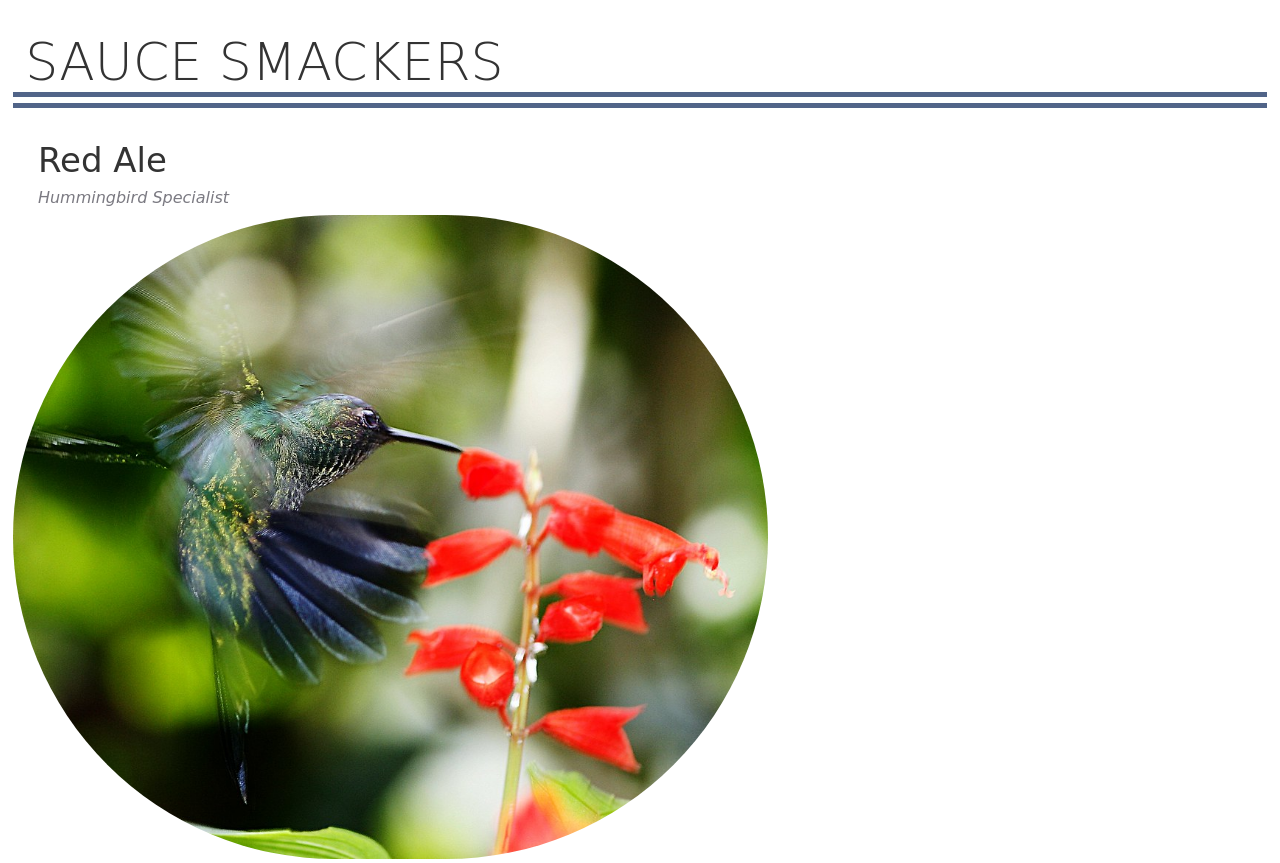
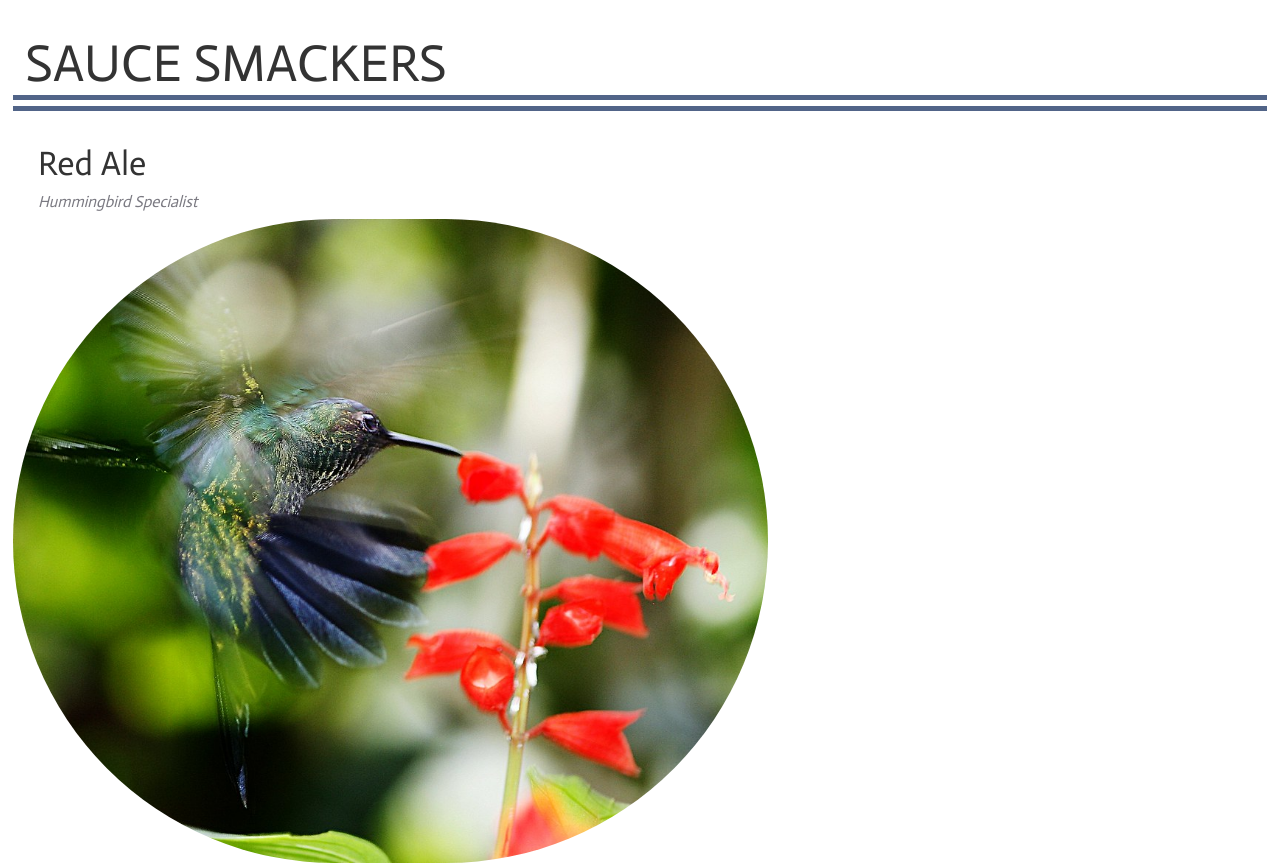
Before and after one commit to Jacob2534/rengglij.github.io, a plain HTML site: page index.html in a window 1280 px wide. Shown: the top 863 px of the page. Drawn offline with Linux system fonts and the light colour scheme.

Commit message:
imported fonts
imported fonts

```diff
--- a/css/style.css
+++ b/css/style.css
@@ -1,6 +1,6 @@
 html {
     font-size: 16px;
-    font-family: sans-serif;
+    font-family:'Roboto' sans-serif;
     color: #333;
     display: block;
 }
@@ -40,7 +40,7 @@ div {
 }
 
 h1, h2, nav a {
-    font-family: 'Kufam', cursive;
+    font-family: 'Actor', sans-serif;
 }
 
 h1 {
@@ -56,7 +56,7 @@ h1 {
     color: #333;
     display: block;
     font-size: 2.125rem;
-    font-family: 'kufam', cursive;
+    font-family: 'Actor', sans-serif;
     padding: 0 2%;
     margin: 0;
 }
@@ -75,7 +75,7 @@ p {
     font-size: 1rem;
     font-weight: normal;
     font-style: italic;
-    font-family: 'kufam', cursive;
+    font-family: 'Actor', sans-serif;
 }
 
 img {
--- a/index.html
+++ b/index.html
@@ -6,6 +6,12 @@
         <meta name="author" content="Jacob Renggli">
         <title>Banjo Freegan</title>
         <link href="css/style.css" rel="stylesheet">
+        <link rel="preconnect" href="https://fonts.googleapis.com">
+<link rel="preconnect" href="https://fonts.gstatic.com" crossorigin>
+<link href="https://fonts.googleapis.com/css2?family=Roboto:wght@100&display=swap" rel="stylesheet">
+<link rel="preconnect" href="https://fonts.googleapis.com">
+<link rel="preconnect" href="https://fonts.gstatic.com" crossorigin>
+<link href="https://fonts.googleapis.com/css2?family=Actor&display=swap" rel="stylesheet">
     </head>
     <body id="top">
     <header class="page header">
```
